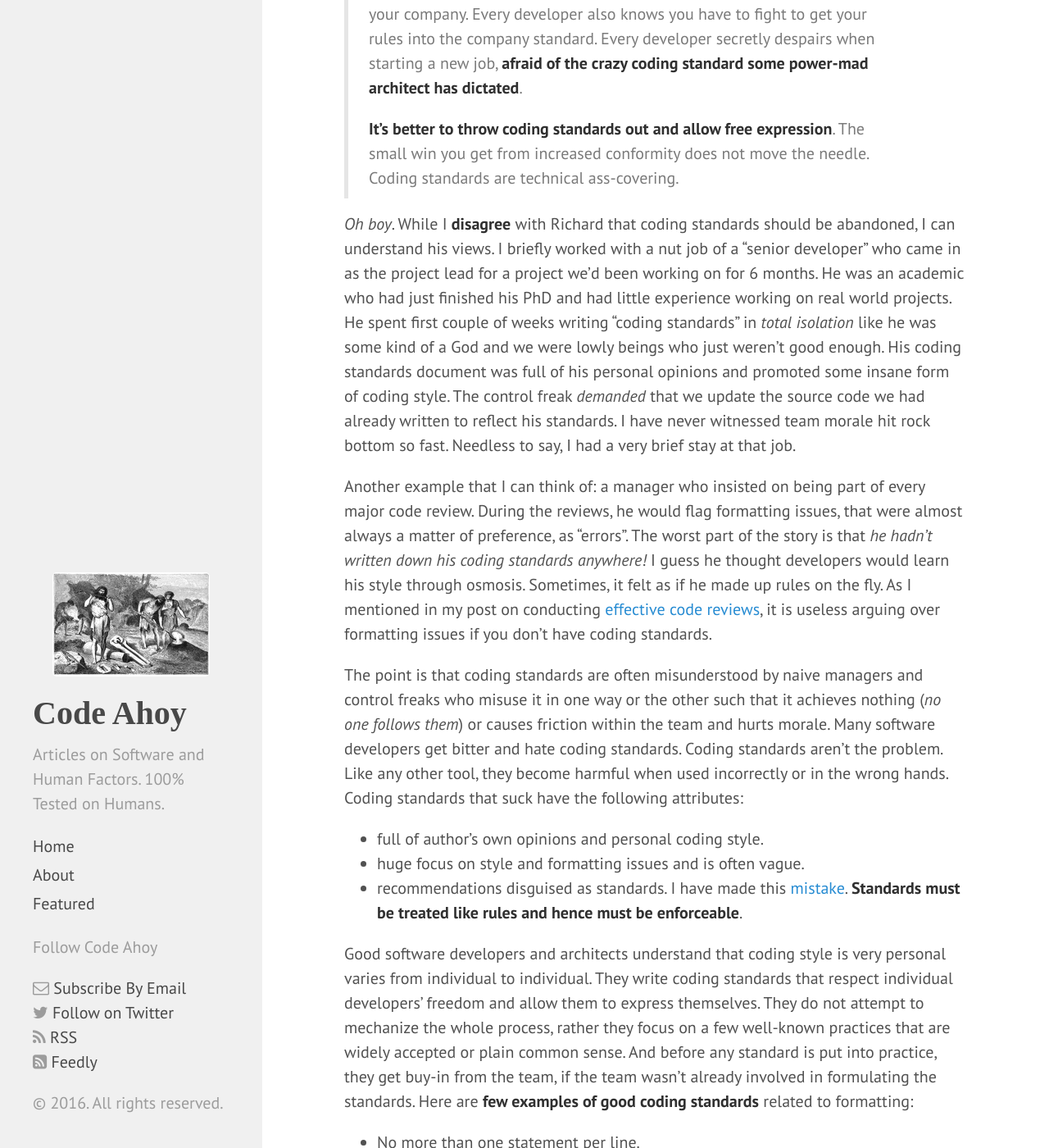
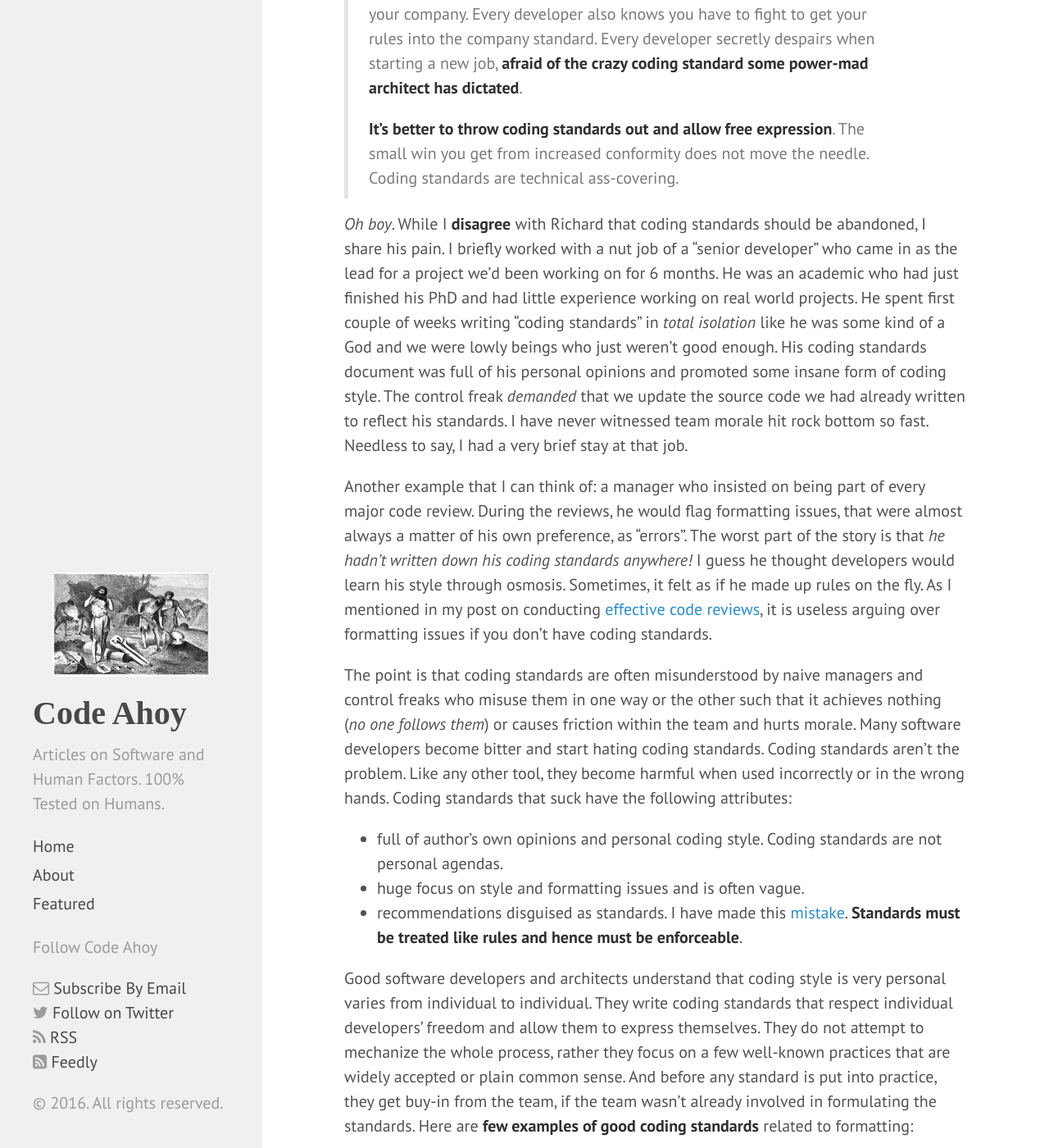
Before and after one commit to talk2viren/umermansoor.github.io, a Jekyll site: the page built from _posts/2016-05-22-effective-coding-standards.md, in a window 1280 px wide and 1400 px high, scrolled down 796 px. Shown: the whole window at 82% size. Built offline with Jekyll 4.4.1, drawn with Linux system fonts in a browser that asks for light colours; nearby versions of some CDN libraries; a script that is not in the unit is left out; comment, search, counter and statistics services are not loaded; some of the changed text lies outside the part shown.

```diff
--- a/_posts/2016-05-22-effective-coding-standards.md
+++ b/_posts/2016-05-22-effective-coding-standards.md
@@ -29,13 +29,13 @@
 >
 > **It’s better to throw coding standards out and allow free expression**. The small win you get from increased conformity does not move the needle. Coding standards are technical ass-covering.
 
-*Oh boy*. While I **disagree** with Richard that coding standards should be abandoned, I can understand his views. I briefly worked with a nut job of a "senior developer" who came in as the project lead for a project we'd been working on for 6 months. He was an academic who had just finished his PhD and had little experience working on real world projects. He spent first couple of weeks writing "coding standards" in *total isolation* like he was some kind of a God and we were lowly beings who just weren't good enough. His coding standards document was full of his personal opinions and promoted some insane form of coding style. The control freak *demanded* that we update the source code we had already written to reflect his standards. I have never witnessed team morale hit rock bottom so fast. Needless to say, I had a very brief stay at that job.
+*Oh boy*. While I **disagree** with Richard that coding standards should be abandoned, I share his pain. I briefly worked with a nut job of a "senior developer" who came in as the lead for a project we'd been working on for 6 months. He was an academic who had just finished his PhD and had little experience working on real world projects. He spent first couple of weeks writing "coding standards" in *total isolation* like he was some kind of a God and we were lowly beings who just weren't good enough. His coding standards document was full of his personal opinions and promoted some insane form of coding style. The control freak *demanded* that we update the source code we had already written to reflect his standards. I have never witnessed team morale hit rock bottom so fast. Needless to say, I had a very brief stay at that job.
 
-Another example that I can think of: a manager who insisted on being part of every major code review. During the reviews, he would flag formatting issues, that were almost always a matter of preference, as "errors". The worst part of the story is that *he hadn't written down his coding standards anywhere!* I guess he thought developers would learn his style through osmosis. Sometimes, it felt as if he made up rules on the fly. As I mentioned in my post on conducting [effective code reviews](http://codeahoy.com/2016/04/03/effective-code-reviews/), it is useless arguing over formatting issues if you don't have coding standards.
+Another example that I can think of: a manager who insisted on being part of every major code review. During the reviews, he would flag formatting issues, that were almost always a matter of his own preference, as "errors". The worst part of the story is that *he hadn't written down his coding standards anywhere!* I guess he thought developers would learn his style through osmosis. Sometimes, it felt as if he made up rules on the fly. As I mentioned in my post on conducting [effective code reviews](http://codeahoy.com/2016/04/03/effective-code-reviews/), it is useless arguing over formatting issues if you don't have coding standards.
 
-The point is that coding standards are often misunderstood by naive managers and control freaks who misuse it in one way or the other such that it achieves nothing (*no one follows them*) or causes friction within the team and hurts morale. Many software developers get bitter and hate coding standards. Coding standards aren't the problem. Like any other tool, they become harmful when used incorrectly or in the wrong hands. Coding standards that suck have the following attributes:
+The point is that coding standards are often misunderstood by naive managers and control freaks who misuse them in one way or the other such that it achieves nothing (*no one follows them*) or causes friction within the team and hurts morale. Many software developers become bitter and start hating coding standards. Coding standards aren't the problem. Like any other tool, they become harmful when used incorrectly or in the wrong hands. Coding standards that suck have the following attributes:
 
-- full of author's own opinions and personal coding style.
+- full of author's own opinions and personal coding style. Coding standards are not personal agendas.
 - huge focus on style and formatting issues and is often vague.
 - recommendations disguised as standards. I have made this [mistake](https://github.com/starscriber/coding-standards/wiki). **Standards must be treated like rules and hence must be enforceable**.
 
@@ -64,7 +64,7 @@
 In Java programming, having the following standards will help catch bugs early on and increase software quality:
 
 - Whenever your override `equals()` method, you must also override the `hashCode()` method.
-- Do not compare strings using `==` or `!=`
+- Do not compare strings using `==` or `!=`.
 - Do not ignore exceptions that you caught.
 - Do not catch broad exception classes like `Exception` or `RuntimeException`.
 
```
Also changed, not shown: other parts of _posts/2016-05-22-effective-coding-standards.md (+3 -3 lines).
